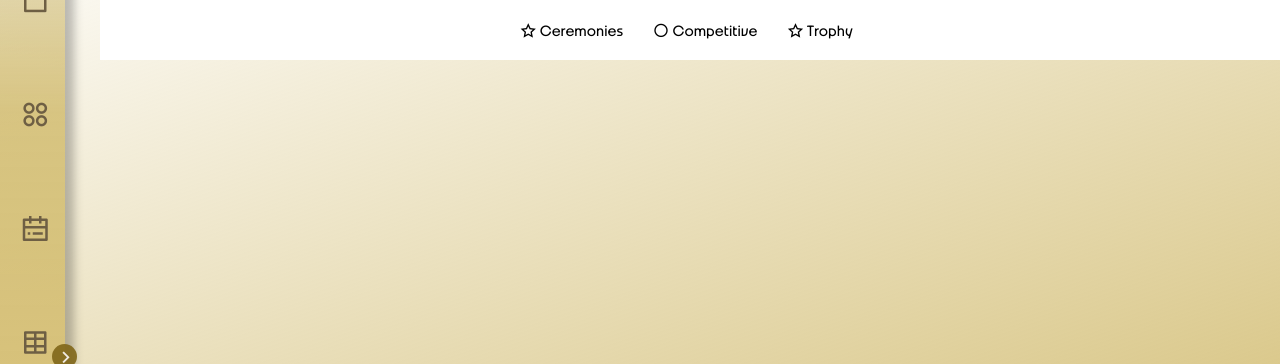
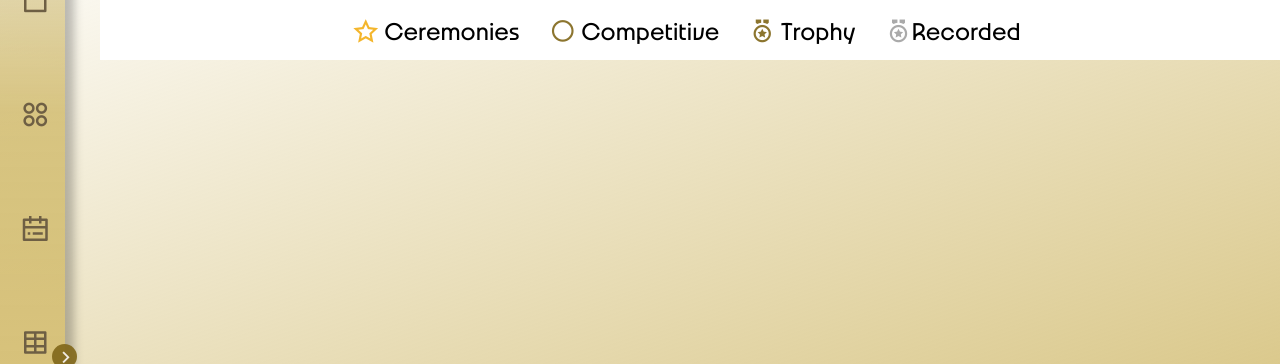
Before and after one commit to kuisskui/Audience-Application, a Django app: page /sport_program/ in a window 1280 px wide. Shown: the part 56-420 px from the top of the page. Run offline with Django 4.2, Linux system fonts and the light colour scheme; data that the repository does not hold is empty; some libraries are stand-ins or nearby versions.

Commit message:
make stick bottom look better

```diff
--- a/audience/static/audience/homepage.css
+++ b/audience/static/audience/homepage.css
@@ -174,7 +174,8 @@ align-items: center; /* Center vertically */
 }
 
 .detail p {
-margin-right: 30px
+margin-right: 30px;
+font-size: 26px;
 }
 
 .select {
--- a/audience/static/audience/sport_program.css
+++ b/audience/static/audience/sport_program.css
@@ -58,5 +58,6 @@ align-items: center; /* Center vertically */
 }
 
 .detail p {
-margin-right: 30px
+margin-right: 30px;
+font-size: 26px;
 }
--- a/audience/templates/audience/sport_program.html
+++ b/audience/templates/audience/sport_program.html
@@ -50,13 +50,16 @@
                 <td></td>
 
                 {% elif i.sport_status == 'CEREMONIES' %}
-                <td><i class="ri-star-line"></i></td>
+                <td><i class="ri-star-line" style="color:rgb(244,182,44,1);"></i></td>
 
                 {% elif i.sport_status == 'COMPETITIVE' %}
                 <td><i class="ri-circle-line"></i></td>
 
                 {% elif i.sport_status == 'TROPHY' %}
                 <td><i class="ri-medal-line"></i></td>
+
+                {% elif i.sport_status == 'RECORDED' %}
+                <td><i class="ri-medal-line"  style="color:rgb(170,170,170,1);"></i></td>
 
                 {% else %}
                 <td></td>
@@ -72,11 +75,10 @@
 
 
     <div class="detail">
-        <p><i class="ri-star-line"></i> Ceremonies</p>
-        <br><br>
-        <p><i class="ri-circle-line"></i> Competitive</p>
-        <br><br>
-        <p><i class="ri-star-line"></i> Trophy</p>
+        <p><i class="ri-star-line" style="color:rgb(244,182,44,1);"></i> Ceremonies</p>
+        <p><i class="ri-circle-line" style="color: rgba(128, 102, 24, 0.9)"></i> Competitive</p>
+        <p><i class="ri-medal-line" style="color: rgba(128, 102, 24, 0.9)"></i> Trophy</p>
+        <p><i class="ri-medal-line"  style="color:rgb(170,170,170,1);"></i>Recorded</p>
     </div>
 
 </div>
```
Also changed, not shown: audience/templates/audience/homepage.html (+10 -7 lines).
